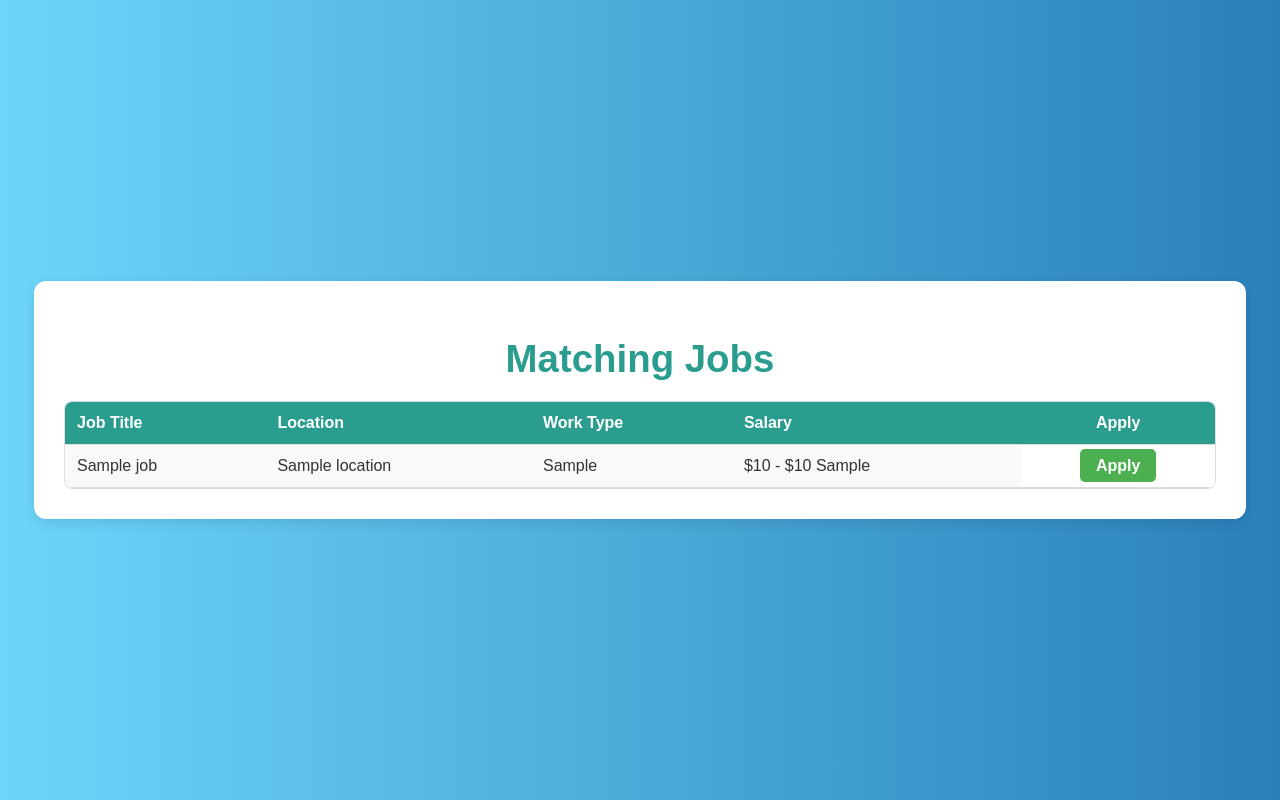
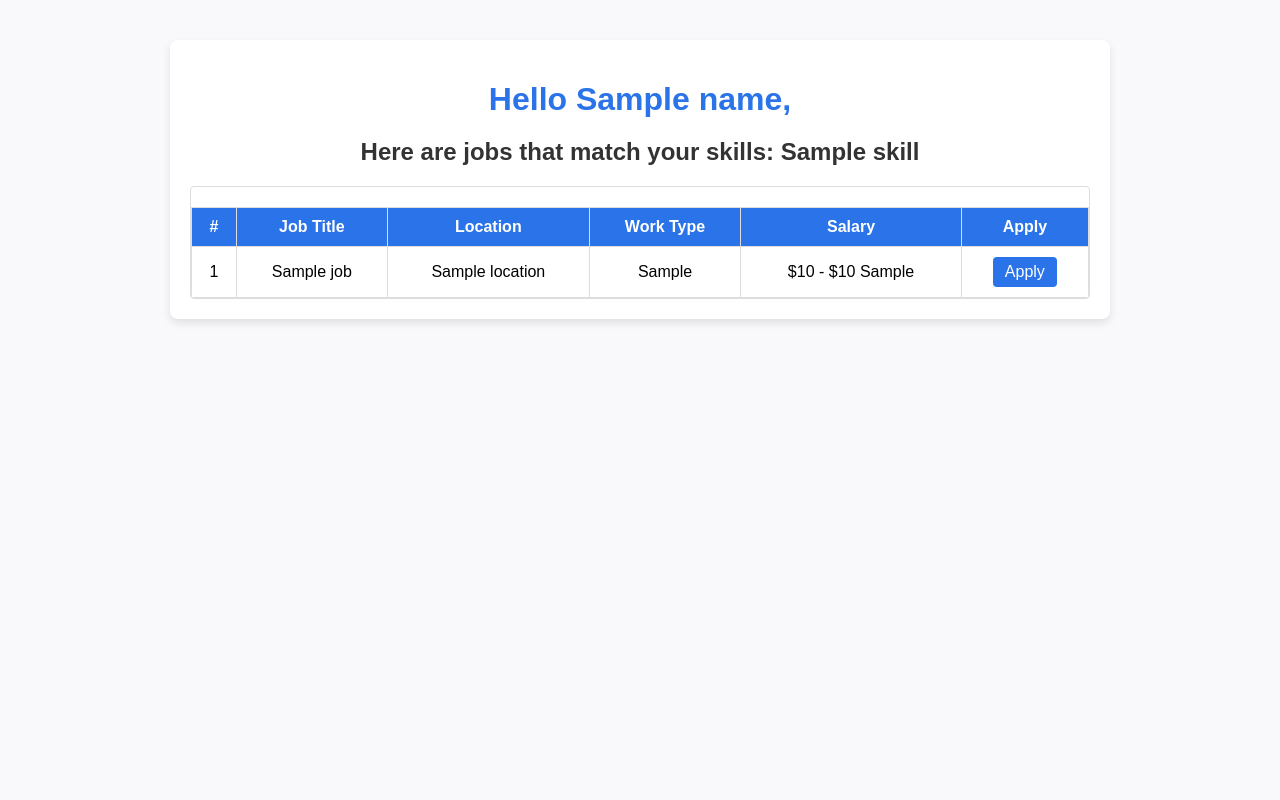
Before and after one commit to coder-royswarnajit/Resume_Parsher_JobSeeker, a Flask app: template templates/results.html in a window 1280 px wide. Run offline with Flask 3, Linux system fonts and the light colour scheme; the template is opened without the code that fills it: most values are stand-ins (such as "Sample title", 1, 10 or a date in 2020); parts of the project's set-up code (start-up, migrations or seed data) failed here and were passed over.

Commit message:
Updated UI

```diff
--- a/static/styles.css
+++ b/static/styles.css
@@ -1,189 +1,136 @@
-/* General body styles */
+/* General Styles */
 body {
-    font-family: 'Arial', sans-serif;
-    background: linear-gradient(to right, #6dd5fa, #2980b9); /* Blue gradient background */
+    font-family: Arial, sans-serif;
+    background-color: #f9f9fc;
     margin: 0;
     padding: 0;
-    color: #333;
-    display: flex;
-    align-items: center;
-    justify-content: center;
-    min-height: 100vh; /* Full height for the viewport */
 }
 
-/* Shared container styles */
 .container {
-    width: 90%;
-    max-width: 1200px;
-    background-color: white;
-    padding: 30px;
-    border-radius: 12px;
-    box-shadow: 0 4px 12px rgba(0, 0, 0, 0.1);
+    max-width: 900px;
+    margin: 40px auto;
+    background: #ffffff;
+    padding: 20px;
+    border-radius: 8px;
+    box-shadow: 0 4px 8px rgba(0, 0, 0, 0.1);
     text-align: center;
 }
 
-/* Page title styling */
 h1 {
-    font-size: 2.4rem;
-    color: #2a9d8f; /* Teal color */
+    color: #2a73e8;
+    margin-bottom: 10px;
+}
+
+h2 {
+    color: #333;
     margin-bottom: 20px;
 }
 
-/* Index Page: Form styles */
-form {
+p {
+    color: #666;
+    margin-bottom: 20px;
+}
+
+/* Form Styles */
+.job-form {
     display: flex;
     flex-direction: column;
-    gap: 20px;
-    text-align: left;
+    align-items: center;
 }
 
-.form-group label {
-    font-size: 1rem;
-    margin-bottom: 8px;
-    display: block;
-    color: #333;
+.form-label {
+    margin-bottom: 5px;
+    font-weight: bold;
+    color: #555;
 }
 
-input[type="text"], input[type="file"] {
-    width: 100%;
+.form-input {
+    width: 80%;
+    max-width: 500px;
     padding: 10px;
+    margin-bottom: 20px;
+    border: 1px solid #ccc;
+    border-radius: 4px;
     font-size: 1rem;
-    border: 1px solid #ccc;
-    border-radius: 6px;
-}
-
-input[type="text"]:focus, input[type="file"]:focus {
-    border-color: #2a9d8f;
-    outline: none;
-    box-shadow: 0 0 5px rgba(42, 157, 143, 0.5);
 }
 
 .submit-button {
     padding: 10px 20px;
-    background-color: #4CAF50;
+    background-color: #2a73e8;
     color: white;
+    border: none;
+    border-radius: 4px;
+    cursor: pointer;
     font-size: 1rem;
-    border: none;
-    border-radius: 6px;
-    cursor: pointer;
+}
+
+.submit-button:hover {
+    background-color: #1d5bbf;
     transition: background-color 0.3s ease;
 }
 
-.submit-button:hover {
-    background-color: #45a049;
+/* Table Styles */
+.table-wrapper {
+    max-height: 300px; /* Limit table height */
+    overflow-y: auto;
+    border: 1px solid #ddd;
+    border-radius: 4px;
 }
 
-/* Results Page: Table wrapper */
-.table-wrapper {
-    max-height: 60vh; /* Limit the height */
-    overflow-y: auto; /* Vertical scroll bar */
-    border: 1px solid #ddd;
+table {
+    width: 100%;
+    border-collapse: collapse;
     margin-top: 20px;
-    border-radius: 8px;
 }
 
-/* Results Page: Job table */
-.job-table {
-    width: 100%;
-    border-collapse: collapse;
+table th,
+table td {
+    border: 1px solid #ddd;
+    padding: 10px;
+    text-align: center;
 }
 
-.job-table th, .job-table td {
-    padding: 12px;
-    text-align: left;
-    border-bottom: 1px solid #ddd;
-}
-
-.job-table th {
-    background-color: #2a9d8f;
+table th {
+    background-color: #2a73e8;
     color: white;
     position: sticky;
-    top: 0; /* Sticky header */
+    top: 0;
     z-index: 1;
 }
 
-.job-table td {
+table tr:nth-child(even) {
     background-color: #f9f9f9;
-    font-size: 1rem;
 }
 
-.job-table tr:hover {
-    background-color: #f1f1f1;
-}
-
-/* Sticky Apply column */
-.job-table th.sticky-column, .job-table td.sticky-column {
-    position: sticky;
-    right: 0;
-    background-color: white;
-    text-align: center;
-    z-index: 2;
-}
-
-/* Apply button */
-.apply-button {
-    padding: 8px 16px;
-    background-color: #4CAF50;
-    color: white;
-    text-decoration: none;
-    border-radius: 5px;
-    font-weight: bold;
+table tr:hover {
+    background-color: #e0f3ff;
     transition: background-color 0.3s ease;
 }
 
-.apply-button:hover {
-    background-color: #45a049;
+.apply-button {
+    display: inline-block;
+    padding: 6px 12px;
+    background-color: #2a73e8;
+    color: white;
+    text-decoration: none;
+    border-radius: 4px;
 }
 
-/* Responsive styling */
-@media screen and (max-width: 768px) {
-    .container {
-        width: 95%;
-    }
-
-    h1 {
-        font-size: 2rem;
-    }
-
-    input[type="text"], input[type="file"] {
-        font-size: 0.9rem;
-    }
-
-    .job-table th, .job-table td {
-        font-size: 0.9rem;
-    }
-}
-/* Sticky Apply column */
-.job-table th.sticky-column {
-    position: sticky;
-    right: 0;
-    background-color: white;
-    text-align: center;
-    z-index: 2;
-    padding: 12px;
-    color: white;
-    background-color: #2a9d8f; /* Matches table header color */
-}
-
-.job-table td.sticky-column {
-    position: sticky;
-    right: 0;
-    background-color: white;
-    text-align: center;
-    z-index: 1;
-}
-
-/* Apply button */
-.apply-button {
-    padding: 8px 16px;
-    background-color: #4CAF50;
-    color: white;
-    text-decoration: none;
-    border-radius: 5px;
-    font-weight: bold;
+.apply-button:hover {
+    background-color: #1d5bbf;
     transition: background-color 0.3s ease;
 }
 
-.apply-button:hover {
-    background-color: #45a049;
+/* Scrollbar Styles */
+.table-wrapper::-webkit-scrollbar {
+    width: 8px;
 }
+
+.table-wrapper::-webkit-scrollbar-thumb {
+    background-color: #888;
+    border-radius: 4px;
+}
+
+.table-wrapper::-webkit-scrollbar-thumb:hover {
+    background-color: #555;
+}
--- a/templates/results.html
+++ b/templates/results.html
@@ -8,33 +8,37 @@
 </head>
 <body>
     <div class="container">
-        <h1>Matching Jobs</h1>
+        <h1>Hello {{ name }},</h1>
+        <h2>Here are jobs that match your skills: {{ skills | join(', ') }}</h2>
+
+        <div class="job-container">
             <div class="table-wrapper">
-            <table class="job-table">
+                <table>
                     <thead>
                         <tr>
+                            <th>#</th>
                             <th>Job Title</th>
                             <th>Location</th>
                             <th>Work Type</th>
                             <th>Salary</th>
-                        <th class="sticky-column">Apply</th> <!-- Add "Apply" label -->
+                            <th>Apply</th>
                         </tr>
                     </thead>
                     <tbody>
                         {% for job in jobs %}
                         <tr>
+                            <td>{{ loop.index }}</td>
                             <td>{{ job['title'] }}</td>
                             <td>{{ job['location'] }}</td>
                             <td>{{ job['work_type'] }}</td>
                             <td>${{ job['min_salary'] }} - ${{ job['max_salary'] }} {{ job['pay_period'] }}</td>
-                            <td class="sticky-column">
-                                <a href="{{ job['job_posting_url'] }}" target="_blank" class="apply-button">Apply</a>
-                            </td>
+                            <td><a href="{{ job['job_posting_url'] }}" target="_blank" class="apply-button">Apply</a></td>
                         </tr>
                         {% endfor %}
                     </tbody>
                 </table>
             </div>
         </div>
+    </div>
 </body>
 </html>
```
Also changed, not shown: templates/analysis.html (added, +22 -0 lines), templates/index.html (+9 -11 lines). Lines whose indentation alone changed are shown as unchanged.
